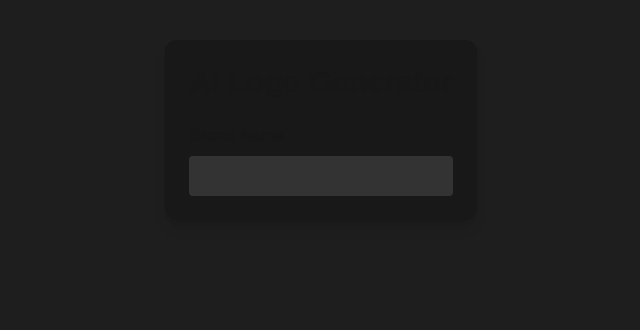
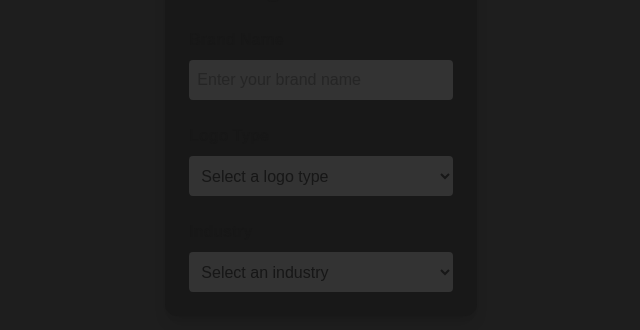
Before and after one commit to nickwithers126/logo-gen-app, a Next.js app: page / in a window 1280 px wide. Shown: the part 270-600 px from the top of the page, without its empty margins (319-959 px from the left). Built offline with nearby package versions, Linux system fonts and the light colour scheme.

Commit message:
added logo type and industry dropdowns

```diff
--- a/src/components/LogoForm.tsx
+++ b/src/components/LogoForm.tsx
@@ -3,6 +3,7 @@
 export default function LogoForm() {
   return (
     <form className="space-y-6 max-w-xl mx-auto p-6 bg-[#181818] rounded-xl shadow-lg">
+
       <h1 className="text-3xl font-bold">AI Logo Generator</h1>
 
       <div>
@@ -14,9 +15,60 @@
           id="brandName"
           name="brandName"
           required
-          className="w-full p-2 bg-[#333333] rounded focus:ring-2 focus:ring-white focus:outline-none"
+          placeholder="Enter your brand name"
+          className="w-full h-10 p-2 bg-[#333333] rounded focus:ring-2 focus:ring-white focus:outline-none"
         />
       </div>
+
+      <div>
+        <label className="block font-medium font-semibold mb-2" htmlFor="logoType">
+            Logo Type
+        </label>
+        <select
+            id="logoType"
+            name="logoType"
+            required
+            defaultValue = ""
+            className="w-full h-10 p-2 bg-[#333333] rounded focus:ring-2 focus:ring-white focus:outline-none"
+        >
+            <option value="" disabled hidden>Select a logo type</option>
+            <option value="icon">Icon</option>
+            <option value="text">Text</option>
+            <option value="icon-and-text">Icon & Text</option>
+        </select>
+      </div>
+
+      <div>
+        <label className="block font-medium font-semibold mb-2" htmlFor="industry">
+            Industry
+        </label>
+        <select
+            id="industry"
+            name="industry"
+            required
+            defaultValue = ""
+            className="w-full h-10 p-2 bg-[#333333] rounded focus:ring-2 focus:ring-white focus:outline-none"
+        >
+            <option value="" disabled hidden>Select an industry</option>
+            <option value="technology">Technology</option>
+            <option value="fashion">Fashion</option>
+            <option value="health-wellness">Health & Wellness</option>
+            <option value="food-and-beverage">Food & Beverage</option>
+            <option value="finance">Finance</option>
+            <option value="real-estate">Real Estate</option>
+            <option value="education">Education</option>
+            <option value="entertainment">Entertainment</option>
+            <option value="sports-and-fitness">Sports & Fitness</option>
+            <option value="art-and-design">Art & Design</option>
+            <option value="travel-and-hospitality">Travel & Hospitality</option>
+            <option value="automotive">Automotive</option>
+            <option value="industrial-and-manufacturing">Industrial & Manufacturing</option>
+            <option value="beauty-and-personal-care">Beauty & Personal Care</option>
+            <option value="e-commerce">E-commerce</option>
+            <option value="non-profit">Non-Profit</option>
+        </select>
+      </div>
+
     </form>
   );
 }
```
